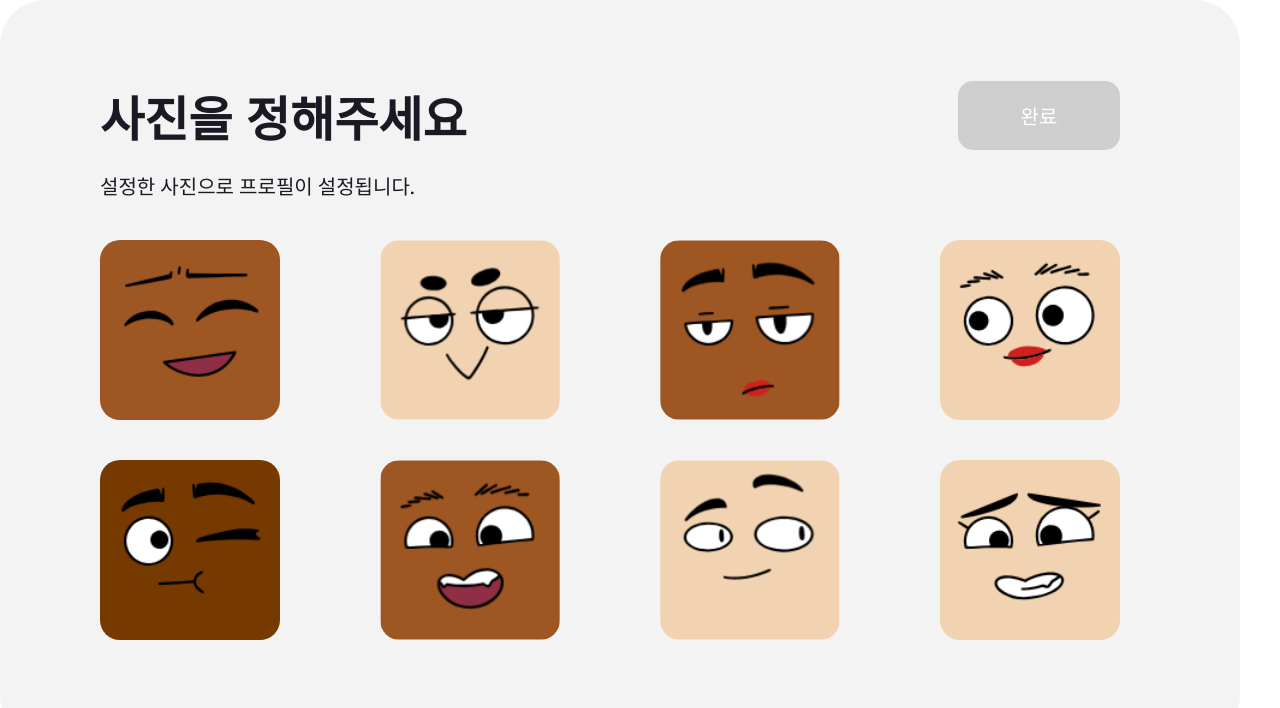
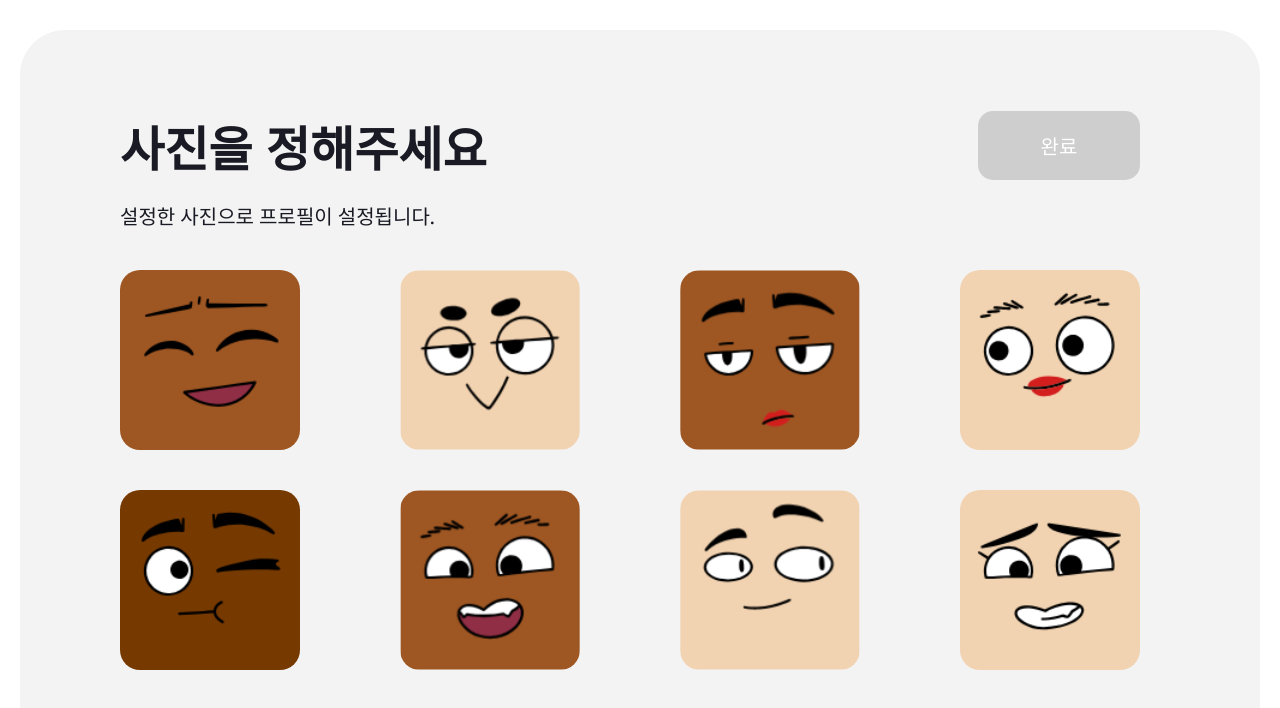
Before and after one commit to teamdannae/dannae, a Next.js app in the folder frontend/: page /profile/image in a window 1280 px wide. Shown: the top 708 px of the page. Built offline with nearby package versions, Linux system fonts and the light colour scheme.

Commit message:
feat: 프로필 페이지 화면 배치 수정

```diff
--- a/frontend/src/app/profile/layout.module.scss
+++ b/frontend/src/app/profile/layout.module.scss
@@ -1,4 +1,12 @@
 @use "../../styles/variables.scss" as vars;
+
+.container {
+  width: 100%;
+  height: 100vh;
+  display: flex;
+  justify-content: center;
+  align-items: center;
+}
 
 .profileContainer {
   display: flex;
--- a/frontend/src/app/profile/layout.tsx
+++ b/frontend/src/app/profile/layout.tsx
@@ -1,9 +1,9 @@
-import { ReactNode } from 'react';
-import { Metadata } from 'next';
-import styles from './layout.module.scss';
+import { ReactNode } from "react";
+import { Metadata } from "next";
+import styles from "./layout.module.scss";
 
 interface ProfileContainerProps {
-    children: ReactNode;
+  children: ReactNode;
 }
 
 export const metadata: Metadata = {
@@ -12,11 +12,11 @@ export const metadata: Metadata = {
 };
 
 const ProfileContainer = ({ children }: ProfileContainerProps) => {
-    return (
-        <main className={styles.profileContainer}>
-            {children}
-        </main>
-    );
+  return (
+    <main className={styles.container}>
+      <section className={styles.profileContainer}>{children}</section>
+    </main>
+  );
 };
 
 export default ProfileContainer;
```
Lines whose indentation alone changed are shown as unchanged.
